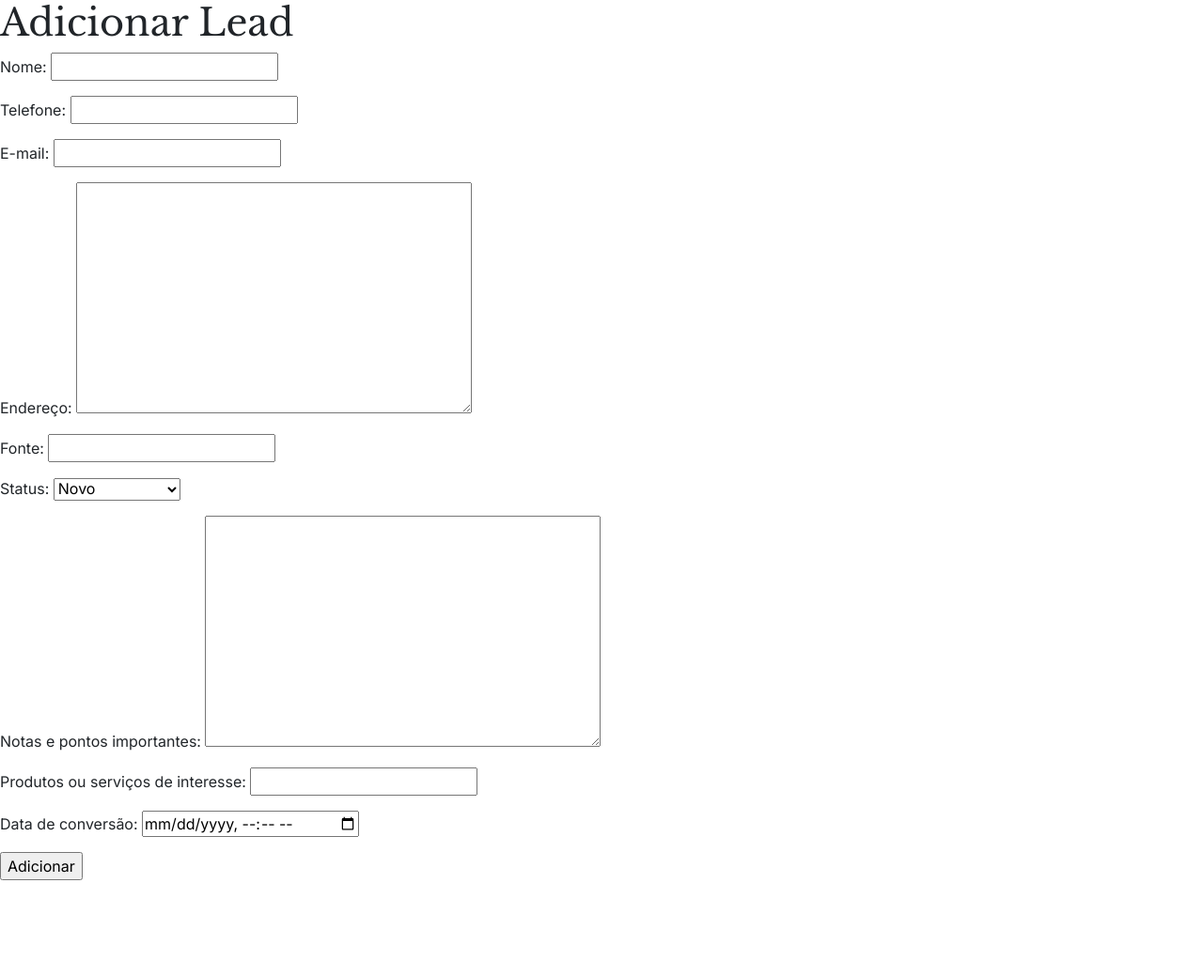
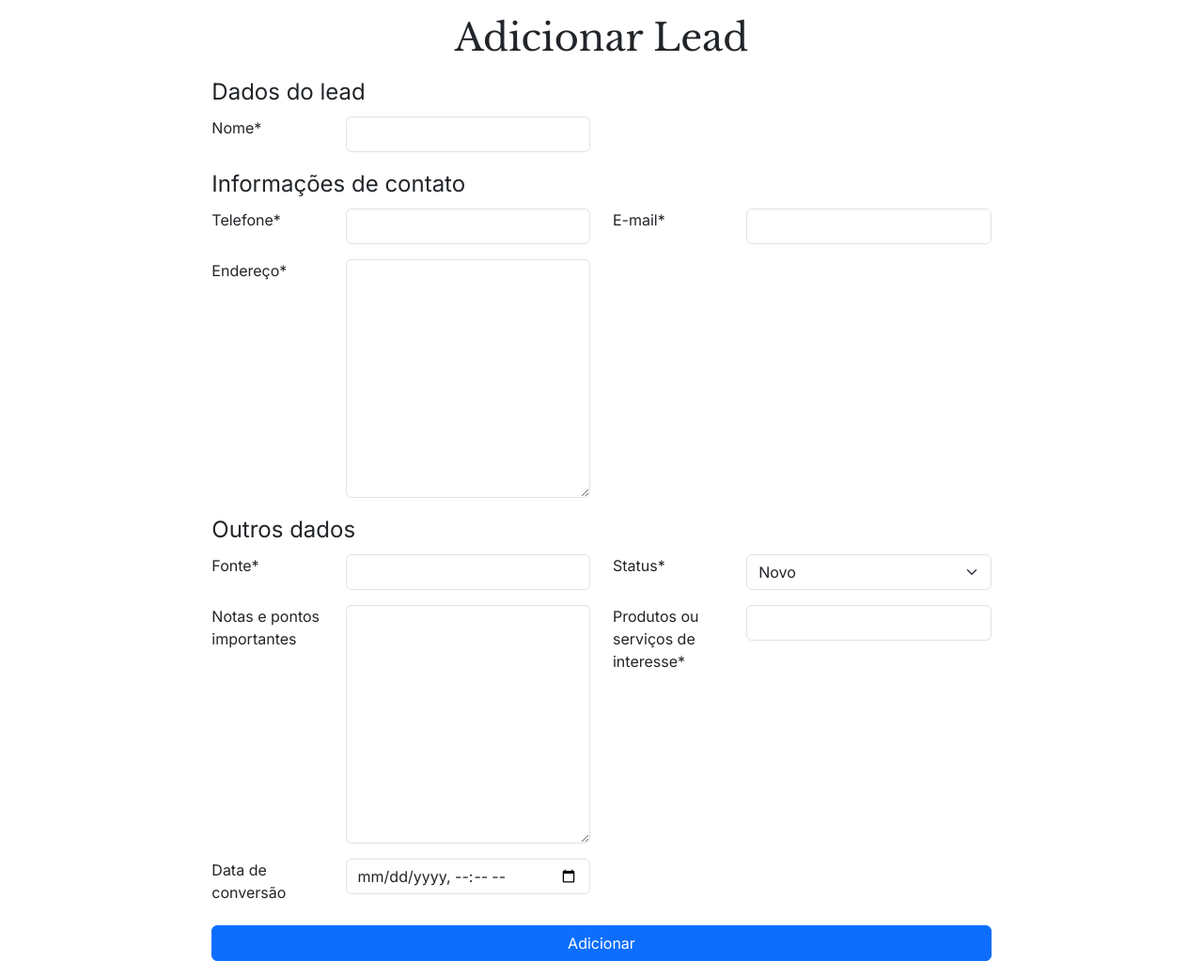
Before and after one commit to pdr-guilherme/crm-nadic, a Django app: page /leads/novo/ in a window 1280 px wide. Shown: the whole page at 94% size. Before the commit the page ends 937 px from the top, so only its background shows below. Run offline with Django 5.2, Linux system fonts and the light colour scheme; the visitor is signed in with stand-in values (Sample User, id 1); some libraries are stand-ins or nearby versions.

Commit message:
Customizar formulários

```diff
--- a/crm/forms.py
+++ b/crm/forms.py
@@ -1,4 +1,7 @@
 from django import forms
+
+from crispy_forms.helper import FormHelper
+from crispy_forms.layout import Layout, Fieldset, Row, Column, ButtonHolder, Submit
 
 from .models import Estoque, Lead, Produto, Cliente, Venda
 
@@ -8,17 +11,103 @@ class ProdutoForm(forms.ModelForm):
         model = Produto
         fields = "__all__"
 
+    def __init__(self, *args, **kwargs):
+        super().__init__(*args, **kwargs)
+
+        self.helper = FormHelper()
+        self.helper.form_method = "POST"
+        self.helper.form_class = "form-horizontal"
+        self.helper.label_class = "col-md-4"  # tamanho do label
+        self.helper.field_class = "col-md-8"  # tamanho do campo
+        self.helper.layout = Layout(
+            Fieldset(
+                "Informações do Produto",
+                Row(
+                    Column("nome", css_class="form-group col-md-6"),
+                    Column("preco", css_class="form-group col-md-6"),
+                    css_class="form-row",
+                ),
+                "descricao",
+                Row(
+                    Column("categoria", css_class="form-group col-md-6"),
+                    Column("ativo", css_class="form-group col-md-6"),
+                    css_class="form-row",
+                ),
+            ),
+            ButtonHolder(Submit("submit", "Salvar", css_class="btn btn-primary w-100")),
+        )
+
 
 class EstoqueForm(forms.ModelForm):
     class Meta:
         model = Estoque
         fields = "__all__"
 
+    def __init__(self, *args, **kwargs):
+        super().__init__(*args, **kwargs)
+
+        self.helper = FormHelper()
+        self.helper.form_method = "POST"
+        self.helper.form_class = "form-horizontal"
+        self.helper.label_class = "col-md-4"
+        self.helper.field_class = "col-md-8"
+        self.helper.layout = Layout(
+            Fieldset(
+                "Informações do estoque",
+                Row(
+                    Column("produto", css_class="form-group col-md-6"),
+                    Column("quantia", css_class="form-group col-md-6"),
+                    css_class="form-row",
+                ),
+            ),
+            ButtonHolder(
+                Submit("submit", "Adicionar", css_class="btn btn-primary w-100")
+            ),
+        )
+
 
 class ClienteForm(forms.ModelForm):
     class Meta:
         model = Cliente
         fields = "__all__"
+
+    def __init__(self, *args, **kwargs):
+        super().__init__(*args, **kwargs)
+
+        self.helper = FormHelper()
+        self.helper.form_method = "POST"
+        self.helper.form_class = "form-horizontal"
+        self.helper.label_class = "col-md-4"
+        self.helper.field_class = "col-md-8"
+        self.helper.layout = Layout(
+            Fieldset(
+                "Dados do cliente",
+                Row(
+                    Column("nome", css_class="form-group col-md-6"),
+                    css_class="form-row",
+                ),
+            ),
+            Fieldset(
+                "Informações de contato",
+                Row(
+                    Column("telefone", css_class="form-group col-md-6"),
+                    Column("email", css_class="form-group col-md-6"),
+                    Column("endereco", css_class="form-group col-md-6"),
+                    css_class="form-row",
+                ),
+            ),
+            Fieldset(
+                "Outros dados",
+                Row(
+                    Column("fonte", css_class="form-group col-md-6"),
+                    Column("status", css_class="form-group col-md-6"),
+                    Column("notas", css_class="form-group col-md-6"),
+                ),
+            ),
+            ButtonHolder(
+                Submit("submit", "Adicionar", css_class="btn btn-primary w-100 mb-3")
+            ),
+        )
 
 
 class LeadForm(forms.ModelForm):
@@ -29,11 +118,81 @@ class LeadForm(forms.ModelForm):
             "data_conversao": forms.DateTimeInput(attrs={"type": "datetime-local"}),
         }
 
+    def __init__(self, *args, **kwargs):
+        super().__init__(*args, **kwargs)
+
+        self.helper = FormHelper()
+        self.helper.form_method = "POST"
+        self.helper.form_class = "form-horizontal"
+        self.helper.label_class = "col-md-4"
+        self.helper.field_class = "col-md-8"
+        self.helper.layout = Layout(
+            Fieldset(
+                "Dados do lead",
+                Row(
+                    Column("nome", css_class="form-group col-md-6"),
+                    css_class="form-row",
+                ),
+            ),
+            Fieldset(
+                "Informações de contato",
+                Row(
+                    Column("telefone", css_class="form-group col-md-6"),
+                    Column("email", css_class="form-group col-md-6"),
+                    Column("endereco", css_class="form-group col-md-6"),
+                    css_class="form-row",
+                ),
+            ),
+            Fieldset(
+                "Outros dados",
+                Row(
+                    Column("fonte", css_class="form-group col-md-6"),
+                    Column("status", css_class="form-group col-md-6"),
+                    Column("notas", css_class="form-group col-md-6"),
+                    Column("produto_interesse", css_class="form-group col-md-6"),
+                    Column("data_conversao", css_class="form-group col-md-6"),
+                ),
+            ),
+            ButtonHolder(
+                Submit("submit", "Adicionar", css_class="btn btn-primary w-100 mb-3")
+            ),
+        )
+
 
 class VendaForm(forms.ModelForm):
     class Meta:
         model = Venda
         fields = "__all__"
-        widgets = {
-            "produtos": forms.CheckboxSelectMultiple()
-        }
+        # widgets = {
+        #     "produtos": forms.CheckboxSelectMultiple()
+        # }
+
+    def __init__(self, *args, **kwargs):
+        super().__init__(*args, **kwargs)
+
+        self.helper = FormHelper()
+        self.helper.form_method = "POST"
+        self.helper.form_class = "form-horizontal"
+        self.helper.label_class = "col-md-4"
+        self.helper.field_class = "col-md-8"
+        self.helper.layout = Layout(
+            Fieldset(
+                "Dados da venda",
+                Row(
+                    Column("cliente", css_class="form-group col-md-6"),
+                    Column("produtos", css_class="form-group col-md-8"),
+                    css_class="form-row",
+                ),
+            ),
+            Fieldset(
+                "Outros dados",
+                Row(
+                    Column("status", css_class="form-group col-md-6"),
+                    Column("forma_pagamento", css_class="form-group col-md-6"),
+                    css_class="form-row",
+                ),
+            ),
+            ButtonHolder(
+                Submit("submit", "Adicionar", css_class="btn btn-primary w-100 mb-3")
+            ),
+        )
--- a/crm/templates/crm/criar.html
+++ b/crm/templates/crm/criar.html
@@ -1,7 +1,11 @@
 {% extends "crm/base.html" %}
 
+{% load crispy_forms_tags %}
+
+{% block title %}<title>VerdeZen | {{ titulo }}</title>{% endblock %}
+
 {% block content %}
-  <h1>{{ titulo }}</h1>
+  <h1 class="text-center my-3">{{ titulo }}</h1>
 
   {% if messages %}
     <ul class="messages">
@@ -13,7 +17,8 @@
 
   <form method="post">
     {% csrf_token %}
-    {{ form.as_p }}
-    <input type="submit" value="Adicionar">
+    <div class="container col-8">
+      {% crispy form %}
+    </div>
   </form>
 {% endblock content %}
```
Also changed, not shown: config/settings.py (+8 -1 lines), crm/templates/crm/editar.html (+8 -3 lines).
